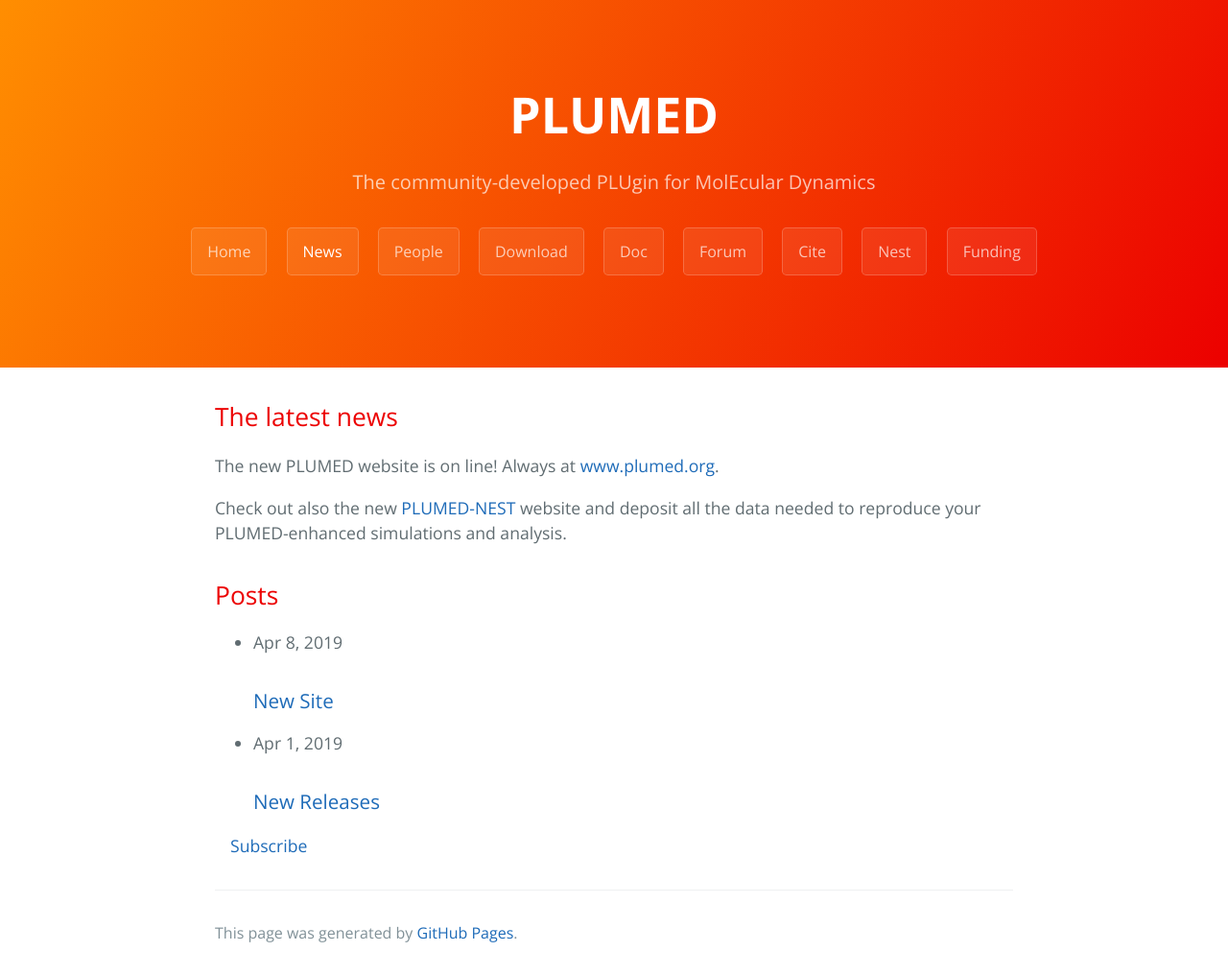
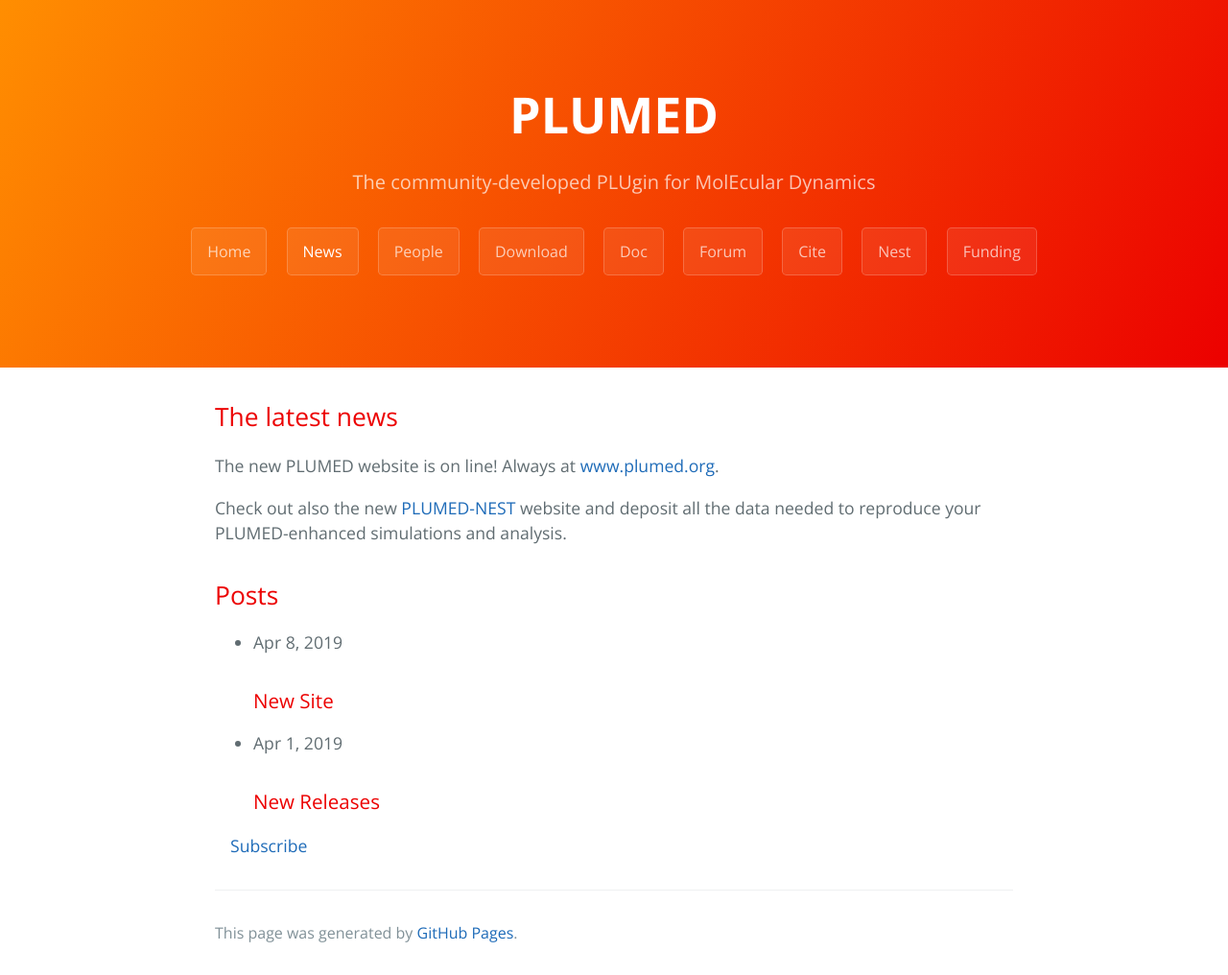
Before and after one commit to plumed/plumed.github.io, a Jekyll site: the page built from news.html, in a window 1280 px wide. Shown: the whole page at 96% size. Built offline with Jekyll 4.4.1, drawn with Linux system fonts in a browser that asks for light colours; the repository's description, which GitHub fills in, is left out.

Commit message:
Update news.html
test

```diff
--- a/news.html
+++ b/news.html
@@ -15,9 +15,8 @@ layout: default
       <li>
         {%- assign date_format = site.minima.date_format | default: "%b %-d, %Y" -%}
         <span class="post-meta">{{ post.date | date: date_format }}</span>
-        <h3><a class="post-link" href="{{ post.url | relative_url }}">
+        <h3 class="post-link" href="{{ post.url | relative_url }}">
             {{ post.title | escape }}
-          </a>
         </h3>
         {%- if site.show_excerpts -%}
           {{ post.excerpt }}
```
